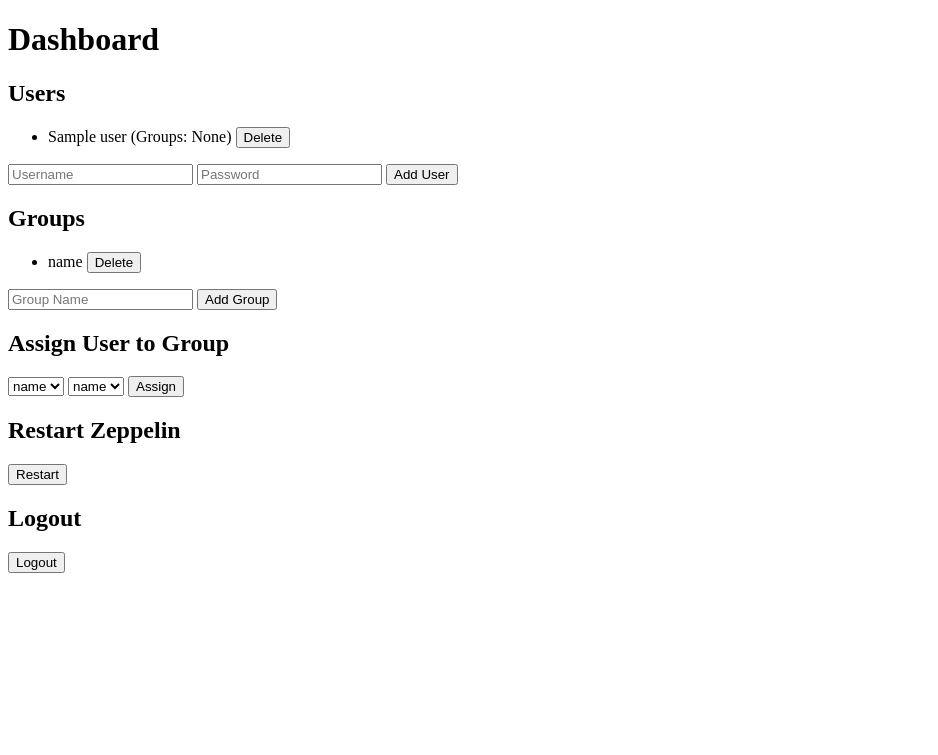
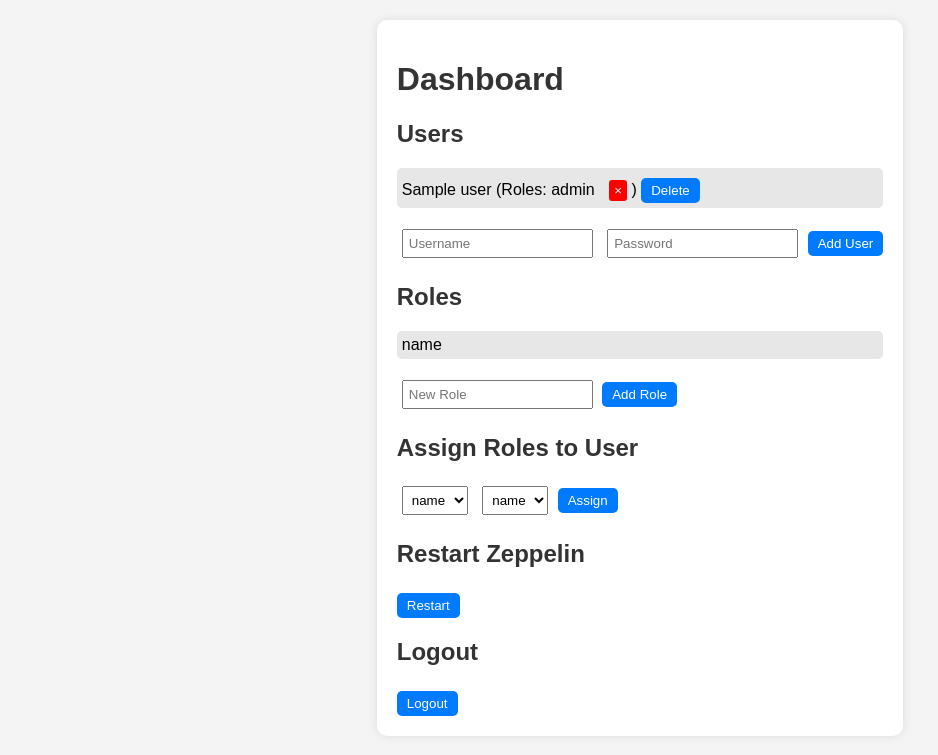
Before and after one commit to iwizard7/zeppelin_user_mgmnt, a Flask app: template templates/dashboard.html in a window 1280 px wide. Shown: the top 755 px of the page, without its empty margins (0-938 px from the left). Run offline with Flask 3, Linux system fonts and the light colour scheme; the template is opened without the code that fills it: most values are stand-ins (such as "Sample title", 1, 10 or a date in 2020).

Commit message:
big changes

```diff
--- a/app.py
+++ b/app.py
@@ -1,144 +1,157 @@
-from flask import Flask, render_template, request, redirect, url_for
-from flask_login import LoginManager, UserMixin, login_user, login_required, logout_user
-import configparser
+from flask import Flask, render_template, request, redirect, url_for, session
 import os
-import subprocess
 
 app = Flask(__name__)
-app.secret_key = 'supersecretkey'
-login_manager = LoginManager()
-login_manager.init_app(app)
-login_manager.login_view = 'login'
-
-SHIRO_FILE = 'shiro.ini'
-ZEPPELIN_SERVICE = 'zeppelin'
+app.secret_key = 'your_secret_key'
+shiro_ini_path = 'shiro.ini'
 
 
-class User(UserMixin):
-    def __init__(self, username):
-        self.id = username
+def read_shiro_ini():
+    users = {}
+    roles = {}
+    current_section = None
+
+    with open(shiro_ini_path, 'r') as file:
+        for line in file:
+            line = line.strip()
+            if not line or line.startswith('#'):
+                continue
+            if line.startswith('[') and line.endswith(']'):
+                current_section = line[1:-1]
+                continue
+
+            if current_section == 'users':
+                parts = line.split('=')
+                if len(parts) == 2:
+                    username, data = parts[0].strip(), parts[1].strip()
+                    data_parts = data.split(',')
+                    users[username] = {'password': data_parts[0].strip(), 'roles': [r.strip() for r in data_parts[1:]]}
+
+            elif current_section == 'roles':
+                parts = line.split('=')
+                if len(parts) == 2:
+                    role = parts[0].strip()
+                    roles[role] = parts[1].strip()
+
+    return users, roles
 
 
-@login_manager.user_loader
-def load_user(user_id):
-    return User(user_id)
+def write_shiro_ini(users, roles):
+    with open(shiro_ini_path, 'w') as file:
+        file.write('[users]\n')
+        for user, data in users.items():
+            file.write(f"{user} = {data['password']}, {', '.join(data['roles'])}\n")
 
-
-def load_shiro_config():
-    config = configparser.ConfigParser(allow_no_value=True)
-    config.read(SHIRO_FILE)
-    return config
-
-
-def save_shiro_config(config):
-    with open(SHIRO_FILE, 'w') as configfile:
-        config.write(configfile)
+        file.write('\n[roles]\n')
+        for role, perms in roles.items():
+            file.write(f"{role} = {perms}\n")
 
 
 def restart_zeppelin():
-    subprocess.run(['sudo', 'systemctl', 'restart', ZEPPELIN_SERVICE], check=True)
+    os.system('systemctl restart zeppelin')
 
 
-@app.route('/', methods=['GET', 'POST'])
-def login():
-    if request.method == 'POST':
-        username = request.form['username']
-        password = request.form['password']
-        config = load_shiro_config()
-
-        if config.has_section('users') and username in config['users'] and config['users'][username] == password:
-            user = User(username)
-            login_user(user)
-            return redirect(url_for('dashboard'))
-
+@app.route('/')
+def login_page():
     return render_template('login.html')
 
 
+@app.route('/login', methods=['POST'])
+def login():
+    username = request.form['username']
+    password = request.form['password']
+    users, _ = read_shiro_ini()
+    if username in users and users[username]['password'] == password:
+        session['username'] = username
+        return redirect(url_for('dashboard'))
+    return redirect(url_for('login_page'))
+
+
 @app.route('/dashboard')
-@login_required
 def dashboard():
-    config = load_shiro_config()
-    users = dict(config.items('users')) if config.has_section('users') else {}
-    groups = dict(config.items('groups')) if config.has_section('groups') else {}
-    user_roles = dict(config.items('roles')) if config.has_section('roles') else {}
-    return render_template('dashboard.html', users=users, groups=groups, user_roles=user_roles)
+    if 'username' not in session:
+        return redirect(url_for('login_page'))
+    users, roles = read_shiro_ini()
+    return render_template('dashboard.html', users={k: v['roles'] for k, v in users.items()}, roles=roles)
+
+
+@app.route('/logout')
+def logout():
+    session.pop('username', None)
+    return redirect(url_for('login_page'))
 
 
 @app.route('/add_user', methods=['POST'])
-@login_required
 def add_user():
+    if 'username' not in session:
+        return redirect(url_for('login_page'))
     username = request.form['username']
     password = request.form['password']
-    config = load_shiro_config()
-    if not config.has_section('users'):
-        config.add_section('users')
-    config.set('users', username, password)
-    save_shiro_config(config)
+    users, roles = read_shiro_ini()
+    if username not in users:
+        users[username] = {'password': password, 'roles': []}
+        write_shiro_ini(users, roles)
     return redirect(url_for('dashboard'))
 
 
 @app.route('/delete_user', methods=['POST'])
-@login_required
 def delete_user():
+    if 'username' not in session:
+        return redirect(url_for('login_page'))
     username = request.form['username']
-    config = load_shiro_config()
-    if config.has_section('users'):
-        config.remove_option('users', username)
-    if config.has_section('roles'):
-        config.remove_option('roles', username)
-    save_shiro_config(config)
+    users, roles = read_shiro_ini()
+    if username in users:
+        del users[username]
+        write_shiro_ini(users, roles)
     return redirect(url_for('dashboard'))
 
 
-@app.route('/add_group', methods=['POST'])
-@login_required
-def add_group():
-    groupname = request.form['groupname']
-    config = load_shiro_config()
-    if not config.has_section('groups'):
-        config.add_section('groups')
-    config.set('groups', groupname, '')
-    save_shiro_config(config)
+@app.route('/assign_user_role', methods=['POST'])
+def assign_user_role():
+    if 'username' not in session:
+        return redirect(url_for('login_page'))
+    username = request.form['username']
+    role = request.form['role']
+    users, roles = read_shiro_ini()
+    if username in users and role in roles:
+        if role not in users[username]['roles']:
+            users[username]['roles'].append(role)
+            write_shiro_ini(users, roles)
     return redirect(url_for('dashboard'))
 
 
-@app.route('/delete_group', methods=['POST'])
-@login_required
-def delete_group():
-    groupname = request.form['groupname']
-    config = load_shiro_config()
-    if config.has_section('groups'):
-        config.remove_option('groups', groupname)
-    save_shiro_config(config)
+@app.route('/unassign_user_role', methods=['POST'])
+def unassign_user_role():
+    if 'username' not in session:
+        return redirect(url_for('login_page'))
+    username = request.form['username']
+    role = request.form['role']
+    users, roles = read_shiro_ini()
+    if username in users and role in users[username]['roles']:
+        users[username]['roles'].remove(role)
+        write_shiro_ini(users, roles)
     return redirect(url_for('dashboard'))
 
 
-@app.route('/assign_user_group', methods=['POST'])
-@login_required
-def assign_user_group():
-    username = request.form['username']
-    groupname = request.form['groupname']
-    config = load_shiro_config()
-    if not config.has_section('roles'):
-        config.add_section('roles')
-    config.set('roles', username, groupname)
-    save_shiro_config(config)
+@app.route('/add_role', methods=['POST'])
+def add_role():
+    if 'username' not in session:
+        return redirect(url_for('login_page'))
+    role_name = request.form['role_name']
+    users, roles = read_shiro_ini()
+    if role_name not in roles:
+        roles[role_name] = '*'
+        write_shiro_ini(users, roles)
     return redirect(url_for('dashboard'))
 
 
 @app.route('/restart_zeppelin', methods=['POST'])
-@login_required
-def restart_service():
+def restart():
+    if 'username' not in session:
+        return redirect(url_for('login_page'))
     restart_zeppelin()
     return redirect(url_for('dashboard'))
 
 
-@app.route('/logout')
-@login_required
-def logout():
-    logout_user()
-    return redirect(url_for('login'))
-
-
 if __name__ == '__main__':
     app.run(debug=True)
--- a/templates/dashboard.html
+++ b/templates/dashboard.html
@@ -2,14 +2,81 @@
 <html>
 <head>
     <title>Dashboard</title>
+    <style>
+        body {
+            font-family: Arial, sans-serif;
+            background-color: #f4f4f4;
+            margin: 0;
+            padding: 20px;
+            text-align: center;
+        }
+        .container {
+            background: white;
+            padding: 20px;
+            border-radius: 10px;
+            box-shadow: 0px 0px 10px rgba(0, 0, 0, 0.1);
+            display: inline-block;
+            text-align: left;
+        }
+        h1, h2 {
+            color: #333;
+        }
+        ul {
+            list-style: none;
+            padding: 0;
+        }
+        li {
+            margin: 5px 0;
+            padding: 5px;
+            background: #e7e7e7;
+            border-radius: 5px;
+        }
+        button {
+            padding: 5px 10px;
+            margin-top: 5px;
+            border: none;
+            background: #007bff;
+            color: white;
+            border-radius: 5px;
+            cursor: pointer;
+        }
+        button:hover {
+            background: #0056b3;
+        }
+        input, select {
+            padding: 5px;
+            margin: 5px;
+        }
+        .role-button {
+            margin-left: 10px;
+            padding: 3px 5px;
+            background: red;
+            color: white;
+            border: none;
+            border-radius: 3px;
+            cursor: pointer;
+        }
+        .role-button:hover {
+            background: darkred;
+        }
+    </style>
 </head>
 <body>
+    <div class="container">
         <h1>Dashboard</h1>
         <h2>Users</h2>
         <ul>
-        {% for user, password in users.items() %}
+            {% for user, roles in users.items() %}
                 <li>{{ user }}
-                (Groups: {{ user_roles.get(user, 'None') }})
+                    (Roles:
+                    {% for role in roles %}
+                        {{ role }}
+                        <form action="/unassign_user_role" method="post" style="display:inline;">
+                            <input type="hidden" name="username" value="{{ user }}">
+                            <input type="hidden" name="role" value="{{ role }}">
+                            <button type="submit" class="role-button">&times;</button>
+                        </form>
+                    {% endfor %})
                     <form action="/delete_user" method="post" style="display:inline;">
                         <input type="hidden" name="username" value="{{ user }}">
                         <button type="submit">Delete</button>
@@ -23,30 +90,27 @@
             <button type="submit">Add User</button>
         </form>
 
-    <h2>Groups</h2>
+        <h2>Roles</h2>
         <ul>
-        {% for group in groups.keys() %}
-            <li>{{ group }} <form action="/delete_group" method="post" style="display:inline;">
-                <input type="hidden" name="groupname" value="{{ group }}">
-                <button type="submit">Delete</button>
-            </form></li>
+            {% for role in roles.keys() %}
+                <li>{{ role }}</li>
             {% endfor %}
         </ul>
-    <form action="/add_group" method="post">
-        <input type="text" name="groupname" placeholder="Group Name" required>
-        <button type="submit">Add Group</button>
+        <form action="/add_role" method="post">
+            <input type="text" name="role_name" placeholder="New Role" required>
+            <button type="submit">Add Role</button>
         </form>
 
-    <h2>Assign User to Group</h2>
-    <form action="/assign_user_group" method="post">
+        <h2>Assign Roles to User</h2>
+        <form action="/assign_user_role" method="post">
             <select name="username" required>
                 {% for user in users.keys() %}
                     <option value="{{ user }}">{{ user }}</option>
                 {% endfor %}
             </select>
-        <select name="groupname" required>
-            {% for group in groups.keys() %}
-                <option value="{{ group }}">{{ group }}</option>
+            <select name="role" required>
+                {% for role in roles.keys() %}
+                    <option value="{{ role }}">{{ role }}</option>
                 {% endfor %}
             </select>
             <button type="submit">Assign</button>
@@ -61,5 +125,6 @@
         <form action="/logout" method="get">
             <button type="submit">Logout</button>
         </form>
+    </div>
 </body>
 </html>
```
Also changed, not shown: shiro.ini (+10 -9 lines), templates/login.html (+44 -11 lines). Lines whose indentation alone changed are shown as unchanged.
